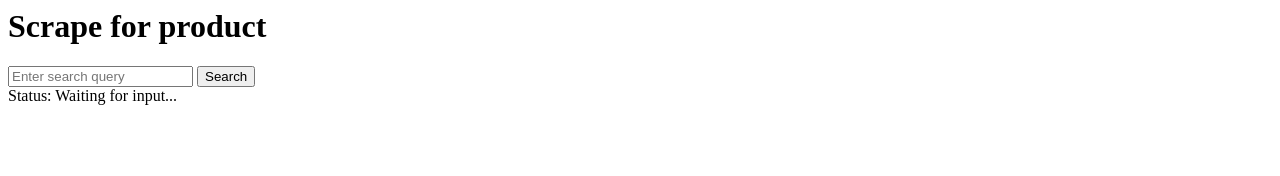
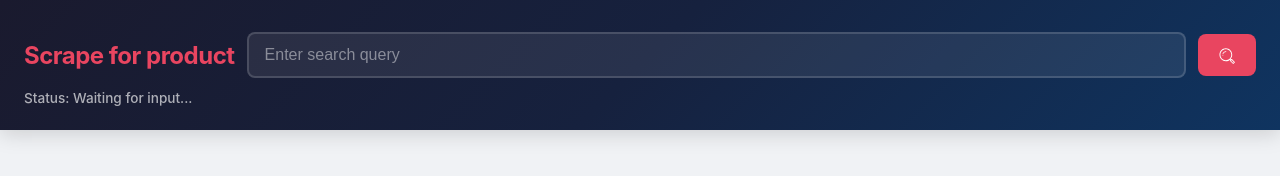
Before and after one commit to adiab-dev/Scraper, a website: page frontend/index.html in a window 1280 px wide. Drawn offline with Linux system fonts and the light colour scheme.

Commit message:
Added a CSS stylesheet which makes the UI look like a modern website rather than a barebones prototype

```diff
--- a/frontend/index.html
+++ b/frontend/index.html
@@ -4,14 +4,21 @@
     <meta charset="UTF-8">
     <meta name="viewport" content="width=device-width, initial-scale=1.0">
     <title>Scraper</title>
+    <link rel="stylesheet" href="styles.css">
 </head>
 
 <body>
-    <h1>Scrape for product</h1>
-    <input type="text" id="searchQuery" placeholder="Enter search query">
-    <button onclick="searchProduct()">Search</button>
-    <div id="status">Status: Waiting for input...</div>
-    <ul id="results"></ul>
+    <div class="header">
+        <div class="searchBox">
+            <h1>Scrape for product</h1>
+            <input type="text" id="searchQuery" placeholder="Enter search query">
+            <button onclick="searchProduct()"><img src="assets/search_icon.svg" alt=""></button>
+        </div>
+        <div id="status">Status: Waiting for input...</div>
+    </div>
+    <div class="resultsDiv">
+        <ul id="results"></ul>
+    </div>
     <script>
         async function searchProduct() {
             const statusBox = document.getElementById("status");
--- /dev/null
+++ b/frontend/styles.css
@@ -0,0 +1,93 @@
+* {
+    margin: 0;
+    padding: 0;
+    box-sizing: border-box;
+}
+
+body {
+    font-family: -apple-system, BlinkMacSystemFont, "Segoe UI", Roboto, Helvetica, Arial, sans-serif;
+    background: #f0f2f5;
+    min-height: 100vh;
+}
+
+.header {
+    background: linear-gradient(135deg, #1a1a2e 0%, #16213e 50%, #0f3460 100%);
+    padding: 2rem 1.5rem 1.5rem;
+    box-shadow: 0 4px 20px rgba(0,0,0,0.15);
+    position: sticky;
+    top: 0;
+    z-index: 100;
+}
+
+.searchBox {
+    width: 100%;
+    display: flex;
+    align-items: center;
+    gap: 0.75rem;
+    flex-wrap: wrap;
+}
+
+.searchBox h1 {
+    color: #e94560;
+    font-size: 1.5rem;
+    font-weight: 700;
+    white-space: nowrap;
+    letter-spacing: -0.5px;
+}
+
+.searchBox input {
+    flex: 1;
+    min-width: 200px;
+    padding: 0.75rem 1rem;
+    font-size: 1rem;
+    border: 2px solid rgba(255,255,255,0.15);
+    border-radius: 8px;
+    background: rgba(255,255,255,0.08);
+    color: #fff;
+    outline: none;
+    transition: border-color 0.2s, background 0.2s;
+}
+
+.searchBox input::placeholder {
+    color: rgba(255,255,255,0.45);
+}
+
+.searchBox input:focus {
+    border-color: #e94560;
+    background: rgba(255,255,255,0.12);
+}
+
+.searchBox button {
+    padding: 0.7rem 1.2rem;
+    background: #e94560;
+    border: none;
+    border-radius: 8px;
+    cursor: pointer;
+    display: flex;
+    align-items: center;
+    justify-content: center;
+    transition: background 0.2s, transform 0.15s;
+}
+
+.searchBox button:hover {
+    background: #d63851;
+    transform: scale(1.05);
+}
+
+.searchBox button:active {
+    transform: scale(0.97);
+}
+
+.searchBox button img {
+    width: 20px;
+    height: 20px;
+    filter: brightness(0) invert(1);
+}
+
+#status {
+    max-width: 100%;
+    margin: 0.75rem auto 0;
+    color: rgba(255,255,255,0.65);
+    font-size: 0.85rem;
+    font-weight: 500;
+}
```
Also changed, not shown: frontend/assets/search_icon.svg (added).
